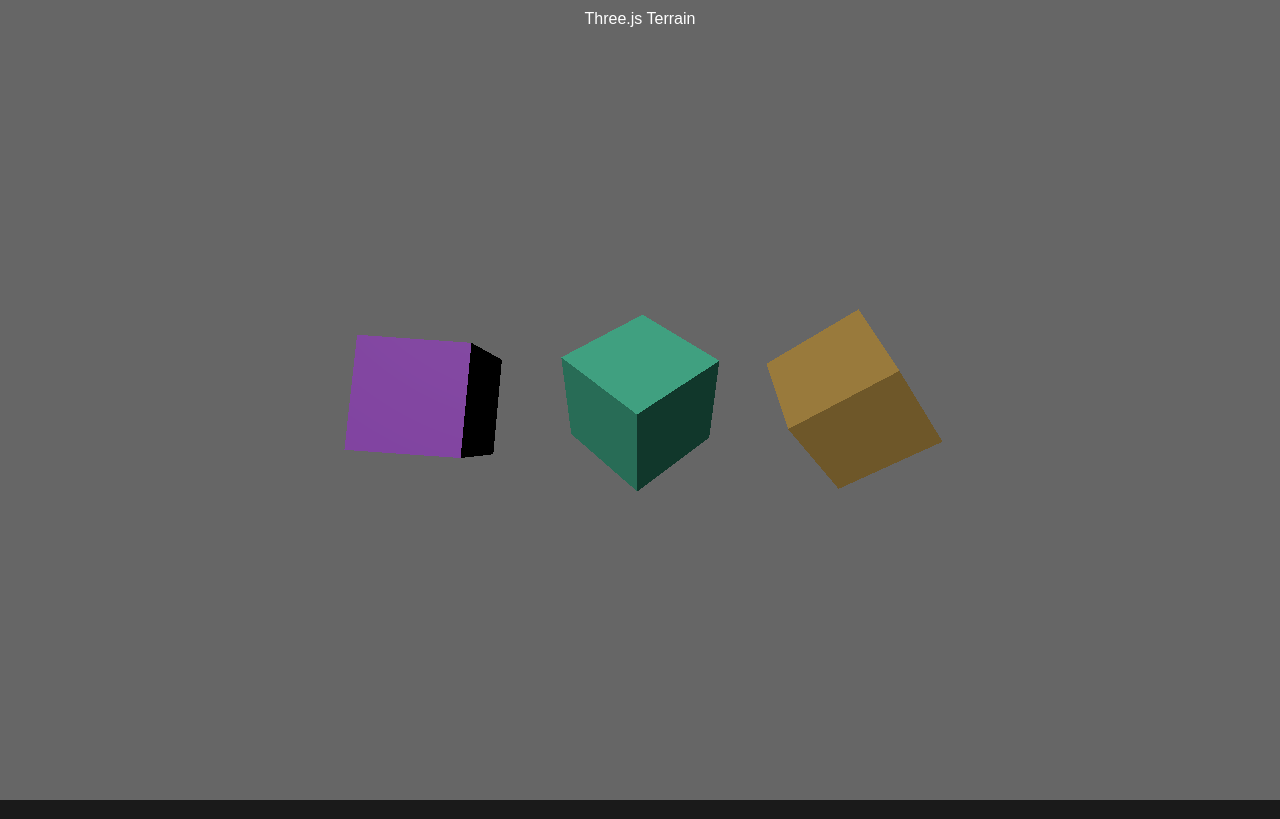
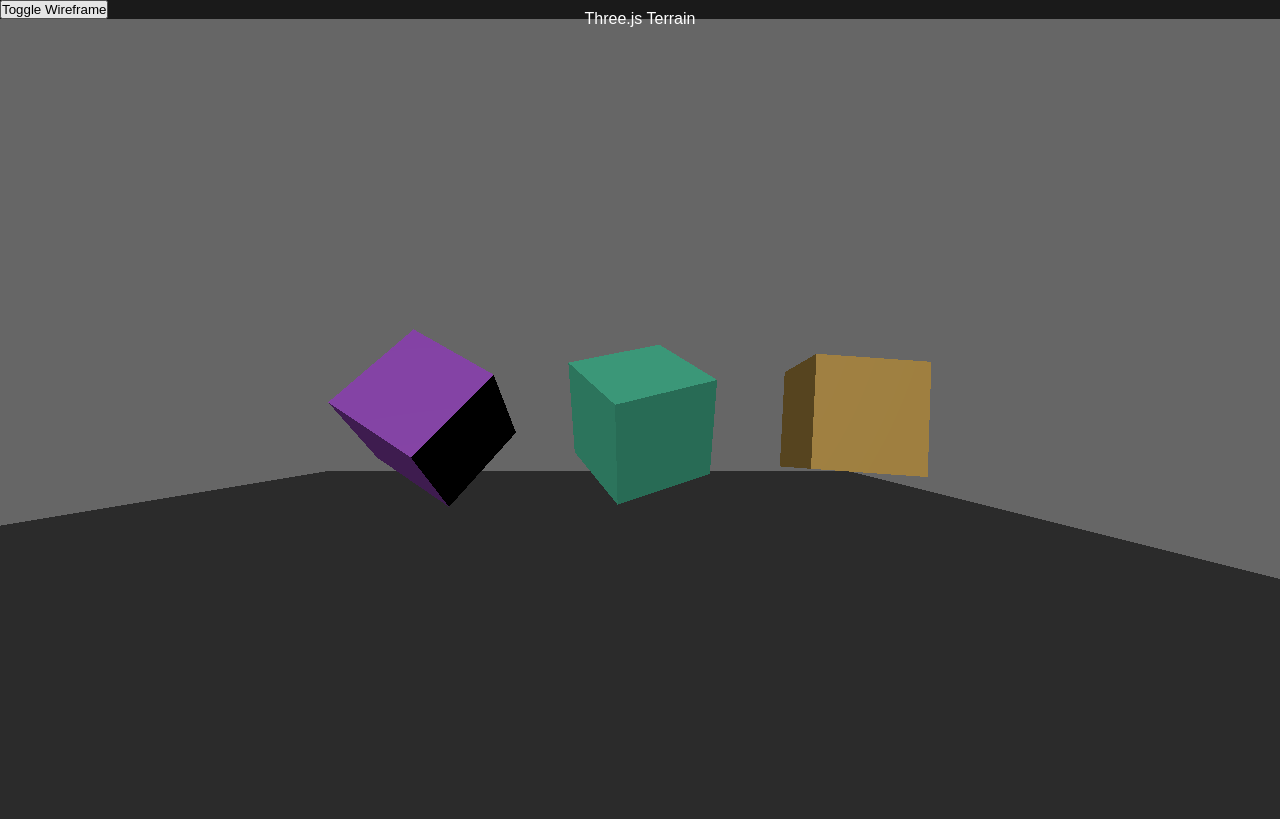
Before and after one commit to zackthomas1/threejs-terrain, a website built with Vite: page index.html in a window 1280 px wide. Built offline with nearby package versions, Linux system fonts and the light colour scheme; animation ran at ten frames a second.

Commit message:
Added the ability to toggle the wireframe.

```diff
--- a/index.html
+++ b/index.html
@@ -6,7 +6,10 @@
     <link rel="stylesheet" href="/style.css">
   </head>
   <body>
+    <button id="wireframeToggle">Toggle Wireframe</button>
+
     <div id="info">Three.js Terrain</div>
-    <script type="module" src="/main.js"></script>
+    <script type="module" src="/main.js">
+    </script>
 </body>
 </html>
--- a/main.js
+++ b/main.js
@@ -10,7 +10,9 @@
         this._renderer  = null;
         this._scene     = null;
         this._camera    = null;
-        this._cubes      = null;
+        this._meshes    = [];
+        this._materials = [];
+        this._material  = null;
         this._controls  = null;
         this._initialize();
     }
@@ -32,14 +34,19 @@
         this._controls.dampingFactor = 0.05;
 
         // Create geometry, apply a material to it, and insert into scene
-        const geometry  = new THREE.BoxGeometry(1,1,1);
-        this._cubes     = [
-            this._makeGeometry(geometry, 0x44aa88, 0),
-            this._makeGeometry(geometry, 0x8844aa, -2),
-            this._makeGeometry(geometry, 0xaa8844, 2),
-        ];
+        const cubeGeo   = new THREE.BoxGeometry(1,1,1);
 
-        this._cubes.forEach((cube) => {
+        this._makeGeometry(cubeGeo, 0x44aa88, 0);
+        this._makeGeometry(cubeGeo, 0x8844aa, -2);
+        this._makeGeometry(cubeGeo, 0xaa8844, 2);
+
+        const planeGeo  = new THREE.PlaneGeometry(10, 10, 20, 20);
+        let plane = this._makeGeometry(planeGeo, 0x444444, -1);
+        plane.position.y = -1;
+        plane.rotation.x = -Math.PI/2.0;
+
+
+        this._meshes.forEach((cube) => {
             this._scene.add(cube);
         });
 
@@ -61,21 +68,32 @@
 
         // animate cube
 
-        this._cubes.forEach((cube, ndx) => {
-            const rot = (1 + ndx) * 0.01;
-            cube.rotation.x += rot;
-            cube.rotation.y += rot;
+        this._meshes.forEach((mesh, index) => {
+            if (index == 0 || index == 1 || index == 2) {
+                const rot = (1 + index) * 0.01;
+                mesh.rotation.x += rot;
+                mesh.rotation.y += rot;
+            }
         })
-
 
         this._renderer.render(this._scene, this._camera);
     }
 
     _makeGeometry(geometry, color, xpos) {
         const material  = new THREE.MeshPhongMaterial({color});
-        const cube      = new THREE.Mesh(geometry, material);
-        cube.position.x = xpos;
-        return cube;
+        const mesh      = new THREE.Mesh(geometry, material);
+        mesh.position.x = xpos;
+
+        this._materials.push(material);
+        this._meshes.push(mesh);
+        return mesh;
+    }
+
+    toggleWireframe() {
+        console.log("Toggle wireframe");
+        this._materials.forEach((mat) => {
+            mat.wireframe = !mat.wireframe;
+        });
     }
 
 }
@@ -83,6 +101,10 @@
 
 function _Main() {
     const app = new Application();
+
+    document.getElementById("wireframeToggle").addEventListener('click', () => {
+        app.toggleWireframe();
+    })
 }
 
 _Main();
```
